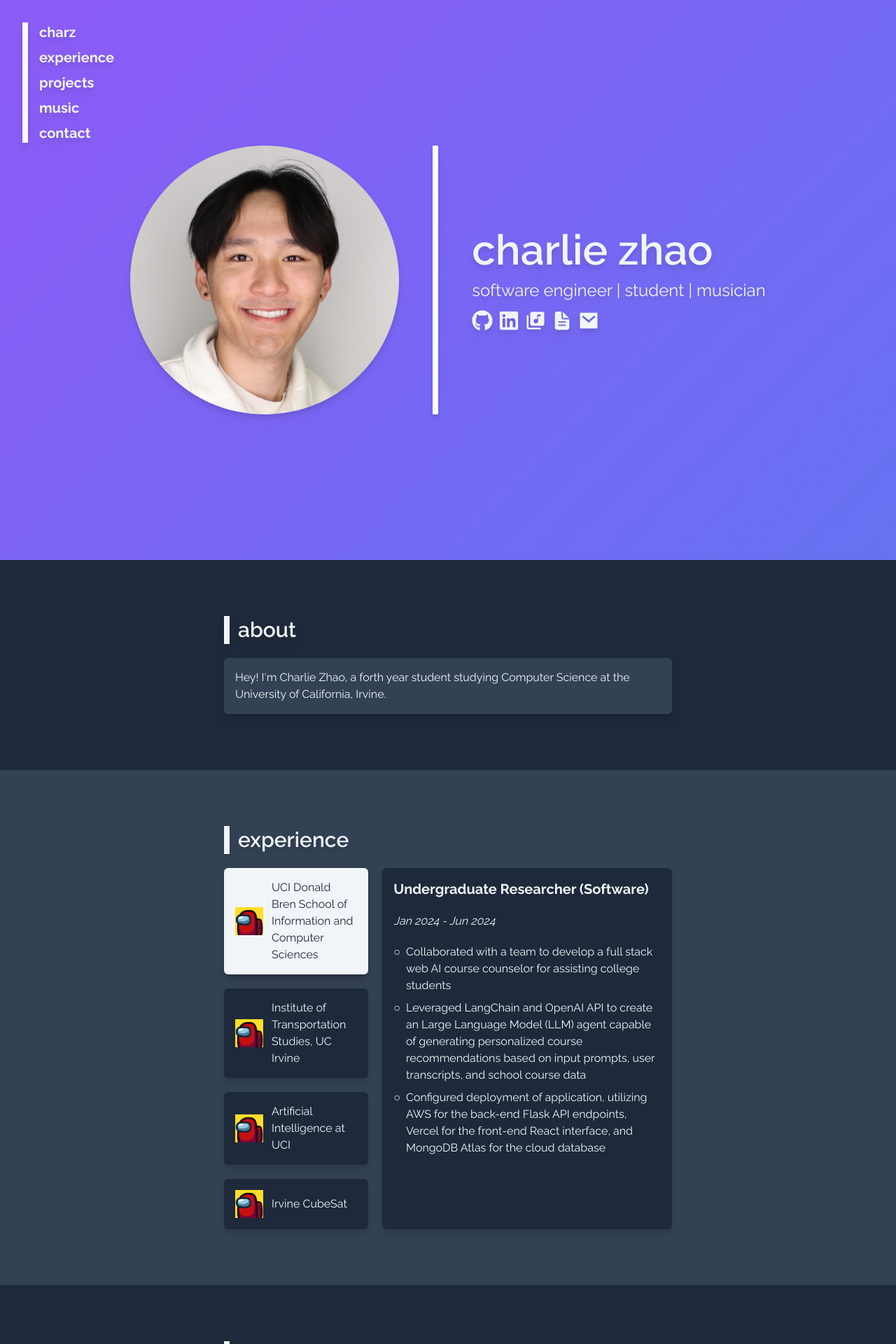
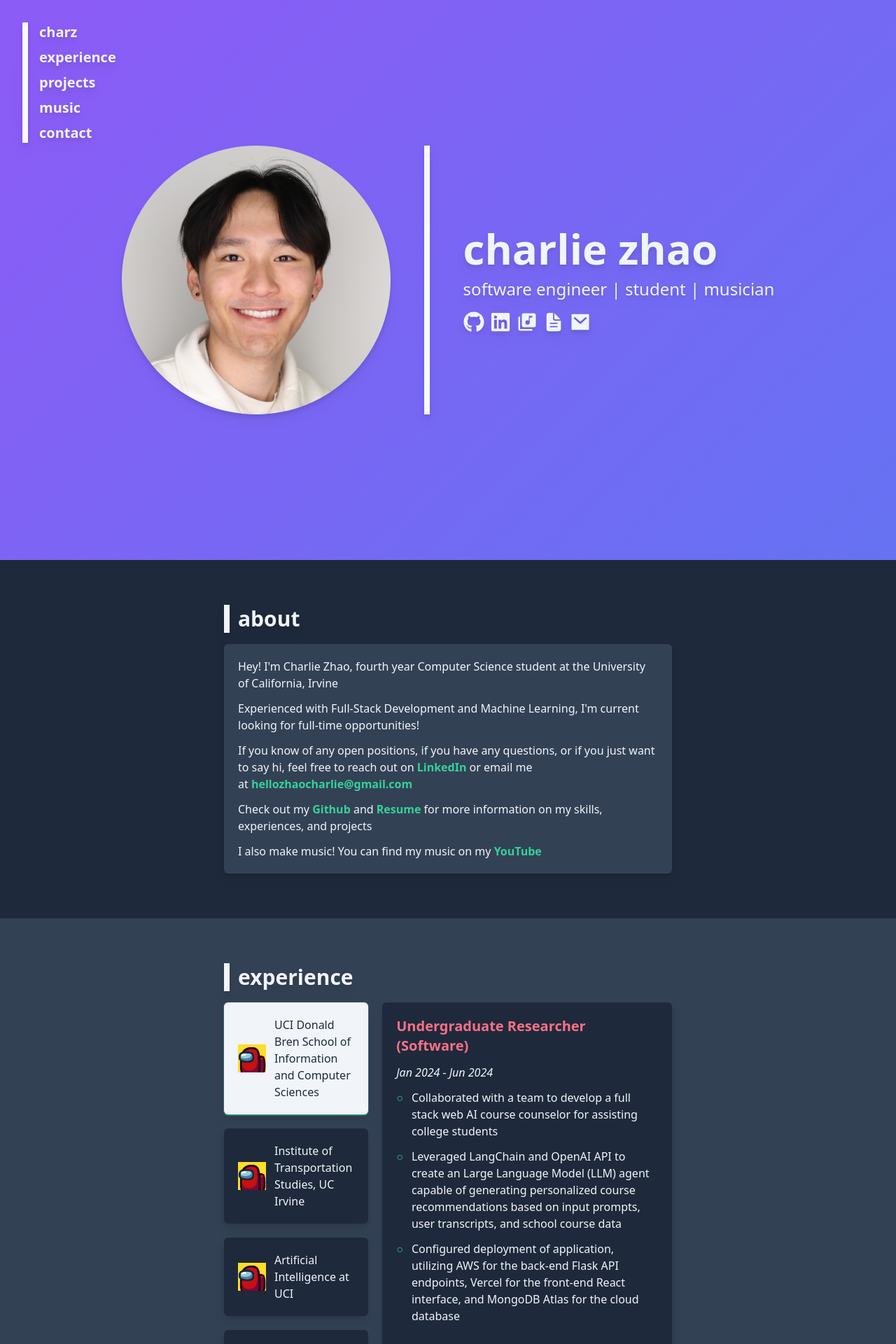
Before and after one commit to zcharz/personal-website, a Next.js app: page / in a window 1280 px wide. Shown: the top 1920 px of the page at 70% size. Built offline with nearby package versions, Linux system fonts and the light colour scheme.

Commit message:
feat: :art: infinite styling
adjusted padding, spacing, colors, hover shadows, hover animations, overall finalized design, spacing, and colors

```diff
--- a/src/app/layout.js
+++ b/src/app/layout.js
@@ -15,7 +15,7 @@ export const metadata = {
 export default function RootLayout({ children }) {
   return (
     <html lang="en">
-      <body className={raleway.className}>{children}</body>
+      <body className={`{raleway.className} bg-slate-800`}>{children}</body>
     </html>
   );
 }
--- a/src/app/page.js
+++ b/src/app/page.js
@@ -1,10 +1,10 @@
-import Navbar from "@/components/Navbar";
+import Navbar from '@/components/Navbar';
 import Intro from '@/components/Intro'
-import About from "@/components/About";
-import Projects from "@/components/Projects";
-import Experience from "@/components/Experience";
-import Music from "@/components/Music";
-import Contact from "@/components/Contact";
+import About from '@/components/About';
+import Projects from '@/components/Projects';
+import Experience from '@/components/Experience';
+import Music from '@/components/Music';
+import Contact from '@/components/Contact';
 
 
 export const metadata = {
@@ -13,7 +13,7 @@ export const metadata = {
 
 export default function Home() {
   return (
-    <main>
+    <main className='bg-slate-800'>
       <Navbar/>
       <Intro/>
       <About/>
--- a/src/components/About.jsx
+++ b/src/components/About.jsx
@@ -1,17 +1,57 @@
+import Link from 'next/link'
+
 export default function About () {
     return (
         <div id='about'
-        className='flex justify-center bg-slate-800 py-20'>
+        className='flex justify-center bg-slate-800 py-16'>
 
-            <div className='flex flex-col w-3/6 space-y-5 drop-shadow-lg'>
+            <div className='flex flex-col w-3/6 space-y-4 drop-shadow-lg'>
                 <div className='flex flex-row items-center space-x-3 text-slate-100'>
                     <div className='h-10 bg-slate-100 w-2'></div>
                     <div className='text-3xl font-semibold'>about</div>
                 </div>
 
-                <div className='flex flex-col space-y-2 bg-slate-700 text-slate-100 p-4 rounded-md'>
+                <div className='flex flex-col space-y-3 bg-slate-700 text-slate-100 p-5 rounded-md'>
                     <div>
-                        Hey! I'm Charlie Zhao, a forth year student studying Computer Science at the University of California, Irvine.
+                        Hey! I'm Charlie Zhao, fourth year Computer Science student at the University of California, Irvine
+                    </div>
+
+                    <div>
+                        Experienced with Full-Stack Development and Machine Learning, I'm current looking for full-time opportunities!
+                    </div>
+
+                    <div>
+                        If you know of any open positions, if you have any questions,
+                        or if you just want to say hi, feel free to reach out on&nbsp;
+
+                        <Link className='text-emerald-400 font-semibold hover:text-rose-400 duration-200'
+                        href='https://www.linkedin.com/in/zhao-charlie/' target="_blank">
+                            LinkedIn
+                        </Link>
+                        &nbsp;or email me at&nbsp;
+                        <Link className='text-emerald-400 font-semibold hover:text-rose-400 duration-200'
+                        href='mailto:hellozhaocharli@gmail.com' target="_blank" >
+                            hellozhaocharlie@gmail.com
+                        </Link>
+                    </div>
+
+                    <div>
+                        Check out my&nbsp;
+                        <Link className='text-emerald-400 font-semibold hover:text-rose-400 duration-200'
+                        href='https://github.com/zcharz' target="_blank">
+                            Github</Link>
+                        &nbsp;and&nbsp;
+                        <Link className='text-emerald-400 font-semibold hover:text-rose-400 duration-300'
+                        href='https://drive.google.com/file/d/1KroZl-79kF2Hltba0qhrsHdcOWxnzYmO/view' target="_blank">
+                            Resume</Link>
+                        &nbsp;for more information on my skills, experiences, and projects
+                    </div>
+
+                    <div>
+                        I also make music! You can find my music on my&nbsp;
+                        <Link className='text-emerald-400 font-semibold hover:text-rose-400 duration-200'
+                        href='https://www.youtube.com/@czmusic_' target="_blank">
+                            YouTube</Link>
                     </div>
                 </div>
             </div>
--- a/src/components/Contact.jsx
+++ b/src/components/Contact.jsx
@@ -5,65 +5,49 @@ import ButtonLinks from './ButtonLinks';
 export default function Contact () {
     return (
         <div id='contact'
-        className='flex justify-center bg-slate-800 py-20'>
+        className='flex justify-center bg-slate-800 py-16'>
 
-            <div className='flex flex-col w-3/6 space-y-5 drop-shadow-lg'>
+            <div className='flex flex-col w-3/6 space-y-4 drop-shadow-lg'>
                 <div className='flex flex-row items-center space-x-3 text-slate-50'>
                     <div className='h-10 bg-slate-100 w-2'></div>
                     <div className='text-3xl font-semibold'>contact</div>
                 </div>
 
-                <div className='flex flex-col space-y-2 bg-slate-700 text-slate-100 p-4 rounded-md'>
+                <div className='flex flex-col space-y-3 bg-slate-700 text-slate-100 p-5 rounded-md'>
                     <div>
-                        I'm currently looking for full-time Software Engineering or Machine Learning opportunities!
+                        I'm looking for full-time Software Engineering or Machine Learning opportunities!
                     </div>
 
                     <div>
                         If you know of any open positions, if you have any questions,
                         or if you just want to say hi, feel free to reach out on&nbsp;
 
-                        <Link className='text-teal-500 hover:text-rose-500 duration-200'
+                        <Link className='text-emerald-400 font-semibold hover:text-rose-400 duration-200'
                         href='https://www.linkedin.com/in/zhao-charlie/' target="_blank">
                             LinkedIn
                         </Link>
-
                         &nbsp;or email me at&nbsp;
-
-                        <Link className='text-teal-600 hover:text-rose-500 duration-200'
+                        <Link className='text-emerald-400 font-semibold hover:text-rose-400 duration-200'
                         href='mailto:hellozhaocharli@gmail.com' target="_blank" >
                             hellozhaocharlie@gmail.com
                         </Link>
-                        .
                     </div>
 
                     <div>
                         Also check out my&nbsp;
-
-                        <Link className='text-teal-600 hover:text-rose-500 duration-200'
+                        <Link className='text-emerald-400 font-semibold hover:text-rose-400 duration-200'
                         href='https://github.com/zcharz' target="_blank">
-                            Github
-                        </Link>
-
+                            Github</Link>
                         ,&nbsp;
-
-                        <Link className='text-teal-600 hover:text-rose-400 duration-200'
+                        <Link className='text-emerald-400 font-semibold hover:text-rose-400 duration-300'
+                        href='https://drive.google.com/file/d/1KroZl-79kF2Hltba0qhrsHdcOWxnzYmO/view' target="_blank">
+                            Resume</Link>
+                            , and&nbsp;
+                        <Link className='text-emerald-400 font-semibold hover:text-rose-400 duration-200'
                         href='https://www.youtube.com/@czmusic_' target="_blank">
-                            YouTube
-                        </Link>
-
-                        , and&nbsp;
-
-                        <Link className='text-teal-600 hover:text-rose-500 duration-300'
-                        href='https://drive.google.com/file/d/1KroZl-79kF2Hltba0qhrsHdcOWxnzYmO/view' target="_blank">
-                            Resume
-                        </Link>
-
-                        !
+                            YouTube</Link>
                     </div>
-
                 </div>
-
-
 
                 <ButtonLinks/>
             </div>
--- a/src/components/Experience.jsx
+++ b/src/components/Experience.jsx
@@ -13,8 +13,8 @@ export default function Experience () {
 
     return (
         <div id='experience'
-        className='flex flex-row justify-center py-20 bg-slate-700 space-x-10'>
-            <div className='flex flex-col space-y-5 w-3/6 drop-shadow-lg'>
+        className='flex flex-row justify-center py-16 bg-slate-700 space-x-10'>
+            <div className='flex flex-col space-y-4 w-3/6 drop-shadow-lg'>
 
                 <div className='flex flex-row justify-start items-center text-slate-100 space-x-3'>
                     <div className='h-10 bg-slate-100 w-2'></div>
@@ -25,22 +25,22 @@ export default function Experience () {
                     <div className='flex flex-col space-y-5 w-2/6'>
                         {ExperienceItems.map((item, index) => (
                             <div onClick={() => setExp(index)} key={index}
-                            className={`className=' flex flex-row space-x-3 items-center justify-start p-4 cursor-pointer rounded-md hover:drop-shadow-lg duration-200 '
-                            ${index === exp ? 'bg-slate-100 text-slate-800 drop-shadow-lg' : 'bg-slate-800'}`}>
+                            className={`className=' flex flex-row space-x-3 items-center justify-start p-5 cursor-pointer rounded-md hover:shadow-sm hover:shadow-emerald-400 duration-100 '
+                            ${index === exp ? 'bg-slate-100 text-slate-800 shadow-sm shadow-emerald-400' : 'bg-slate-800'}`}>
                                 <Image src={amogus} width={40} height={40} />
                                 <div>{item.org}</div>
                             </div>
                         ))}
                     </div>
 
-                    <div className='bg-slate-800 w-4/6 p-4 rounded-md space-y-5'>
-                        <div className='font-bold text-xl'>{curr.role}</div>
+                    <div className='bg-slate-800 w-4/6 p-5 rounded-md space-y-3'>
+                        <div className='font-bold text-xl text-rose-400'>{curr.role}</div>
                         <div className='italic'>{curr.date}</div>
 
-                        <div className='flex flex-col space-y-2'>
+                        <div className='flex flex-col space-y-3'>
                             {curr.desc.map((item) => {
-                                return <div className='flex flex-row space-x-2'>
-                                    <div>○</div>
+                                return <div className='flex flex-row space-x-3'>
+                                    <div className='text-emerald-400'>○</div>
                                     <div>{item}</div>
                                 </div>;
                             })}
--- a/src/components/Intro.jsx
+++ b/src/components/Intro.jsx
@@ -24,7 +24,7 @@ export default function Intro () {
                         charlie zhao
                     </dv>
 
-                    <div className='text-2xl'>
+                    <div className='text-2xl pb-1'>
                         software engineer | student | musician
                     </div>
 
--- a/src/components/Music.jsx
+++ b/src/components/Music.jsx
@@ -3,8 +3,8 @@ import Link from 'next/link'
 export default function Music () {
     return (
         <div id='music'
-        className='flex justify-center py-20 bg-slate-700 space-x-10'>
-            <div className='flex flex-col space-y-5 w-3/6 drop-shadow-lg'>
+        className='flex justify-center py-16 bg-slate-700 space-x-10'>
+            <div className='flex flex-col space-y-4 w-3/6 drop-shadow-lg'>
 
                 <div className='flex flex-row justify-start items-center space-x-3 text-slate-100'>
                     <div className='h-10 bg-slate-100 w-2'></div>
@@ -18,22 +18,27 @@ export default function Music () {
                     src='https://www.youtube.com/embed/exlHo5IazSs?si=MzTY5Q7yZwJYNGAP&amp;controls=0'
                     frameborder='0'
                     allow='clipboard-write; encrypted-media; web-share'
-                    referrerpolicy='strict-origin-when-cross-origin' allowfullscreen></iframe>
+                    referrerpolicy='strict-origin-when-cross-origin' allowfullscreen/>
 
 
-                    <div className='flex flex-col space-y-2 bg-slate-800 text-slate-50 p-4 rounded-md w-2/6'>
+                    <div className='flex flex-col space-y-3 bg-slate-800 text-slate-50 p-5 rounded-md w-2/6'>
                         <div>
-                            In my free time, I enjoy playing the saxophone
-                            and producing music under the alias0
-                            <span className='font-bold'> czm.</span>
+                            In my free time, I enjoy producing music under the alias&nbsp;
+                            <Link className='text-emerald-400 font-semibold hover:text-rose-400 duration-200'
+                            href='https://www.youtube.com/@czmusic_' target='_blank'>czm.</Link>
                         </div>
 
                         <div>
-                            Check out my latest lo-fi inspired song titled
-                            <span className='font-bold'> snooze</span>
-                            , and more of my music over on my&nbsp;
-                            <Link className='text-teal-400 hover:text-rose-400 hover:drop-shadow-lg duration-200'
-                            href='https://www.youtube.com/@czmusic_' target='_blank'>Youtube</Link>!
+                            Take a listen to my latest lo-fi inspired song titled&nbsp;
+                            <Link className='text-emerald-400 font-semibold hover:text-rose-400 duration-200'
+                            href='https://www.youtube.com/watch?v=exlHo5IazSs' target='_blank'>snooze</Link>
+                        </div>
+
+                        <div>
+                            Check out my&nbsp;
+                            <Link className='text-emerald-400 font-semibold hover:text-rose-400 duration-200'
+                            href='https://www.youtube.com/@czmusic_' target='_blank'>Youtube</Link>
+                            &nbsp;for more of my music!
                         </div>
                     </div>
 
--- a/src/components/Navbar.jsx
+++ b/src/components/Navbar.jsx
@@ -1,6 +1,6 @@
 'use client'
 
-const sections = ['charz', 'experience', 'projects', 'music', 'contact']
+// const sections = ['charz', 'experience', 'projects', 'music', 'contact']
 
 export default function Navbar () {
 
@@ -12,15 +12,15 @@ export default function Navbar () {
     };
 
     return (
-        <div className='fixed pl-8 pt-8 flex flex-row font-bold space-x-4'>
+        <div className='fixed z-50 pl-8 pt-8 flex flex-row font-bold space-x-4'>
             <div className='bg-slate-50 w-2 drop-shadow-lg'></div>
 
             <div className='flex flex-col text-xl space-y-2 text-slate-100 drop-shadow-lg'>
-                <button onClick={() => scrollTo('charz')} className='text-left  hover:text-emerald-400 hover:drop-shadow-lg duration-200'>charz</button>
-                <button onClick={() => scrollTo('experience')} className='text-left hover:text-emerald-400 hover:drop-shadow-lg duration-200'>experience</button>
-                <button onClick={() => scrollTo('projects')} className='text-left hover:text-emerald-400 hover:drop-shadow-lg duration-200'>projects</button>
-                <button onClick={() => scrollTo('music')} className='text-left hover:text-emerald-400 hover:drop-shadow-lg lduration-200'>music</button>
-                <button onClick={() => scrollTo('contact')} className='text-left hover:text-emerald-400 hover:drop-shadow-lg duration-200'>contact</button>
+                <button onClick={() => scrollTo('charz')} className='text-left  hover:text-emerald-400 duration-200'>charz</button>
+                <button onClick={() => scrollTo('experience')} className='text-left hover:text-emerald-400 duration-200'>experience</button>
+                <button onClick={() => scrollTo('projects')} className='text-left hover:text-emerald-400 duration-200'>projects</button>
+                <button onClick={() => scrollTo('music')} className='text-left hover:text-emerald-400 duration-200'>music</button>
+                <button onClick={() => scrollTo('contact')} className='text-left hover:text-emerald-400 duration-200'>contact</button>
                 {/* {sections.map((item) => (
                     <button onClick={()=> scrollTo(String({item}))} key={item} className='text-left hover:text-slate-50 duration-200'>{item}</button>
                 ))} */}
```
Also changed, not shown: src/components/ButtonLinks.jsx (+5 -5 lines), src/components/Projects.jsx (+8 -7 lines).
